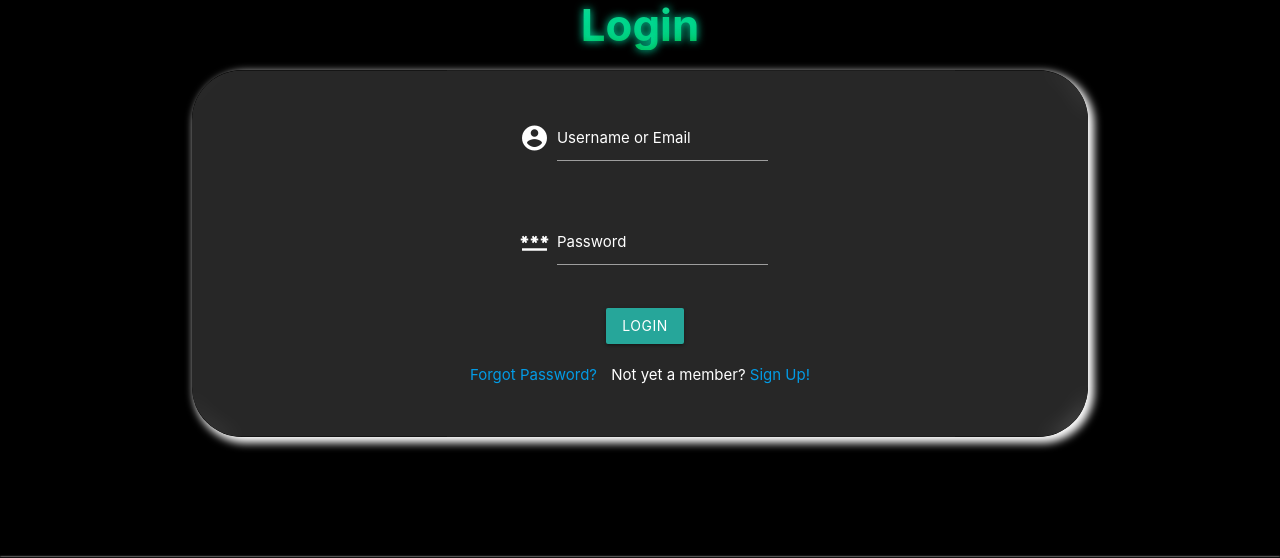
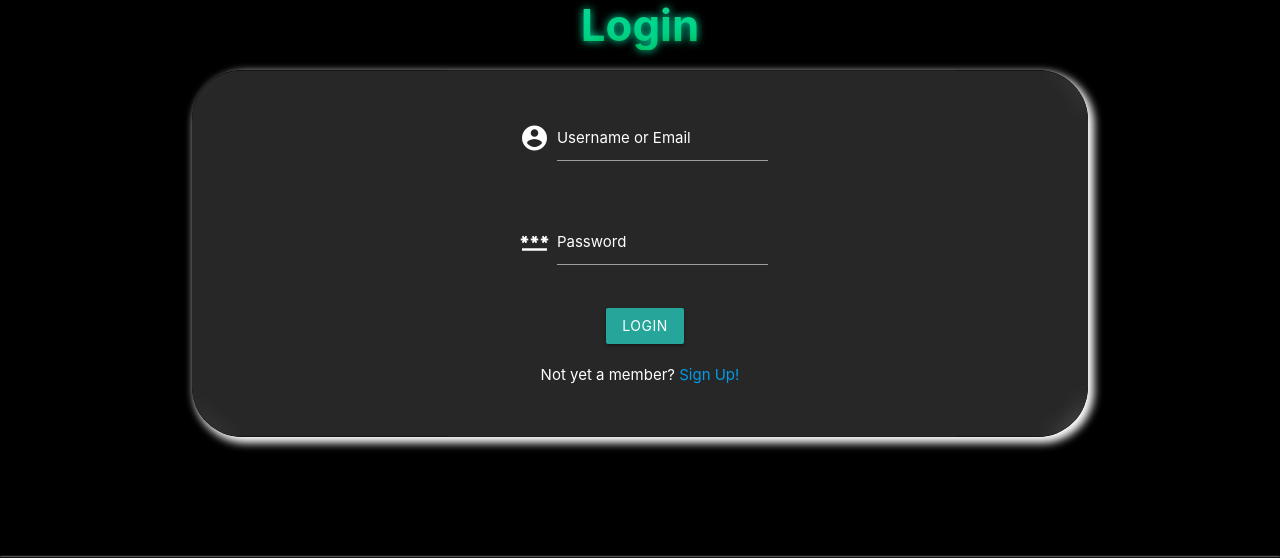
Before and after one commit to fullstack-superdev/MVC-Ecommerce-Project, a PHP site: page /login.php in a window 1280 px wide. Shown: the part 118-676 px from the top of the page. Run offline with PHP 8.4, Linux system fonts and the light colour scheme; some libraries are stand-ins or nearby versions.

Commit message:
remove forgot password
Removed forgot password

```diff
--- a/login.php
+++ b/login.php
@@ -26,7 +26,6 @@
           <button type="submit" name="submit" class="btn" style="margin-left: 10px">Login</button>
         </div>
         <div class="row">
-          <a href="recover_pass.php" style="margin-right: 10px">Forgot Password?</a>
           <span class="white-text">Not yet a member?</span>
           <a href="signup.php">Sign Up!</a>
           <div class="errormsg">
```
